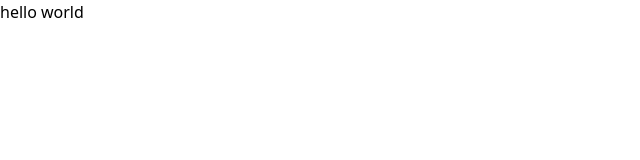
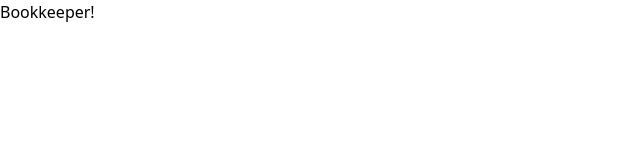
Before and after one commit to lucas1619/pokedex, a React (Vite) app: page / in a window 1280 px wide. Shown: the top 160 px of the page, without its empty margins (0-640 px from the left). Built offline with nearby package versions, Linux system fonts and the light colour scheme.

Commit message:
add: routes

```diff
--- a/package.json
+++ b/package.json
@@ -10,9 +10,11 @@
   },
   "dependencies": {
     "react": "^18.2.0",
-    "react-dom": "^18.2.0"
+    "react-dom": "^18.2.0",
+    "react-router-dom": "^6.3.0"
   },
   "devDependencies": {
+    "@types/node": "^18.6.5",
     "@types/react": "^18.0.15",
     "@types/react-dom": "^18.0.6",
     "@vitejs/plugin-react": "^2.0.0",
--- a/src/App.tsx
+++ /dev/null
@@ -1,11 +0,0 @@
-import { useState } from 'react'
-
-function App() {
-  return (
-    <div>
-      hello world
-    </div>
-  )
-}
-
-export default App
--- a/src/main.tsx
+++ b/src/main.tsx
@@ -1,10 +1,23 @@
 import React from 'react'
+
 import ReactDOM from 'react-dom/client'
-import App from './App'
-import './index.css'
+
+import {
+  BrowserRouter,
+  Routes,
+  Route,
+} from "react-router-dom";
+
+
+import '@/index.css'
+import Main from '@pages/Main';
+import Detail from '@pages/Detail';
 
 ReactDOM.createRoot(document.getElementById('root') as HTMLElement).render(
-  <React.StrictMode>
-    <App />
-  </React.StrictMode>
+  <BrowserRouter>
+    <Routes>
+      <Route path="/" element={<Main />} />
+      <Route path="/detail/:id" element={<Detail />} />
+    </Routes>
+  </BrowserRouter>
 )
--- /dev/null
+++ b/src/pages/Detail.tsx
@@ -0,0 +1,12 @@
+import { useParams } from "react-router-dom";
+
+const Detail = () => {
+    const { id } = useParams();
+    return (
+      <div>
+        <h1>Detail from {id} pokemon!</h1>
+      </div>
+    );
+  }
+
+  export default Detail;
--- /dev/null
+++ b/src/pages/Main.tsx
@@ -0,0 +1,9 @@
+const Main = () => {
+  return (
+    <div>
+      <h1>Bookkeeper!</h1>
+    </div>
+  );
+}
+
+export default Main;
--- a/tsconfig.json
+++ b/tsconfig.json
@@ -16,7 +16,8 @@
     "noEmit": true,
     "jsx": "react-jsx",
     "paths": {
-      "@/*": ["./src/*"]
+      "@/*": ["./src/*"],
+      "@pages/*": ["./src/pages/*"]
     }
   },
   "include": ["src"],
--- a/vite.config.ts
+++ b/vite.config.ts
@@ -1,6 +1,7 @@
-import { fileURLToPath, URL } from "url";
 import { defineConfig } from 'vite'
 import react from '@vitejs/plugin-react'
+import { fileURLToPath, URL } from "url";
+
 
 // https://vitejs.dev/config/
 export default defineConfig({
@@ -8,6 +9,7 @@ export default defineConfig({
   resolve: {
     alias: {
       "@": fileURLToPath(new URL("./src", import.meta.url)),
+      "@pages": fileURLToPath(new URL("./src/pages", import.meta.url)),
     },
   },
 })
```
Also changed, not shown: 1 other file (tests, documents, lock files or other folders).
